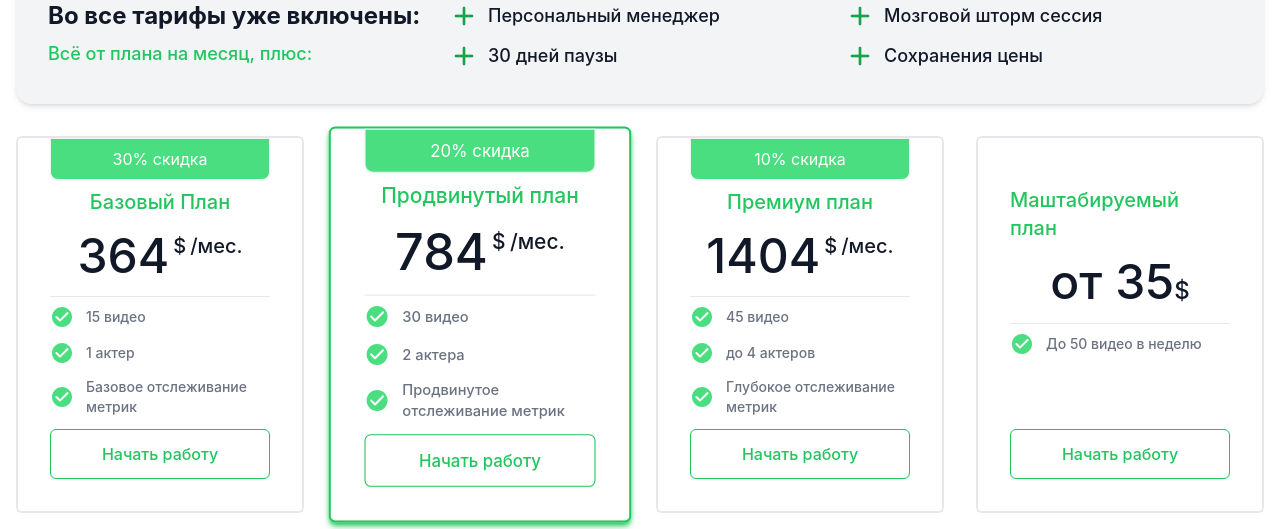
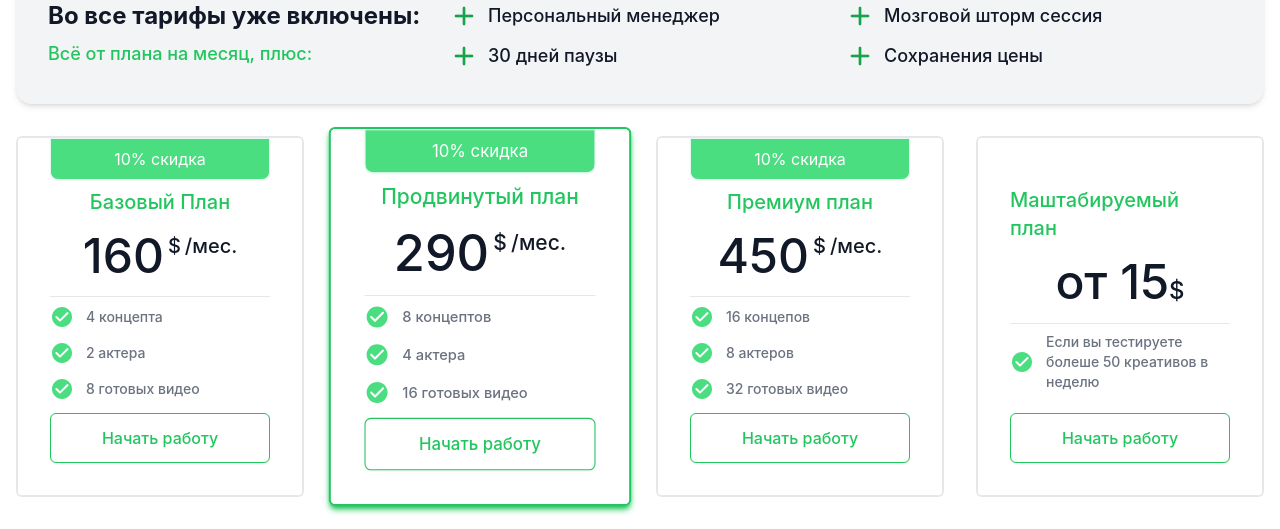
Before and after one commit to Unccepted/x-boost, a React (Create React App) app: page / in a window 1280 px wide. Shown: the part 4580-5109 px from the top of the page. Built offline with nearby package versions, Linux system fonts and the light colour scheme; no server answers.

Commit message:
change in price component

```diff
--- a/src/components/Price/PriceComponent.jsx
+++ b/src/components/Price/PriceComponent.jsx
@@ -12,6 +12,7 @@ export function PriceComponent() {
     setIsMonthly(isChecked);
   };
 
+  console.log(Math.ceil(216 / 10) * 10);
   return (
     <section id="price" className="container px-4 mx-auto">
       <div className="py-12">
@@ -33,33 +34,36 @@ export function PriceComponent() {
         <div className="flex flex-nowrap pt-4 xl:justify-between gap-8 pb-8 overflow-x-scroll xl:overflow-x-auto">
           <Prices
             isMonthly={isMonthly}
-            discount={30}
-            price={520}
+            discount={10}
             plantLvl={"Базовый План"}
-            array={["15 видео", "1 актер", "Базовое отслеживание метрик"]}
-          />
-          <Prices
-            isMonthly={isMonthly}
-            discount={20}
-            price={980}
-            best={true}
-            plantLvl={"Продвинутый план"}
-            // scale={"scale-105"}
-            array={["30 видео", "2 актерa", "Продвинутое отслеживание метрик"]}
+            price={180}
+            discountPrice={160}
+            array={["4 концепта", "2 актера", "8 готовых видео"]}
           />
           <Prices
             isMonthly={isMonthly}
             discount={10}
-            price={1560}
-            plantLvl={"Премиум план"}
-            array={["45 видео", "до 4 актеров", "Глубокое отслеживание метрик"]}
+            price={310}
+            discountPrice={290}
+            best={true}
+            plantLvl={"Продвинутый план"}
+            // scale={"scale-105"}
+            array={["8 концептов", "4 актера", "16 готовых видео"]}
           />
           <Prices
-            isMonthly={true}
+            isMonthly={isMonthly}
+            discount={10}
+            price={490}
+            discountPrice={450}
+            plantLvl={"Премиум план"}
+            array={["16 концепов", "8 актеров", "32 готовых видео"]}
+          />
+          <Prices
+            isMonthly={false}
             hidden={true}
-            price={"от 35"}
+            price={"от 15"}
             plantLvl={"Маштабируемый план"}
-            array={["До 50 видео в неделю"]}
+            array={["Если вы тестируете болеше 50 креативов в неделю"]}
           />
         </div>
       </div>
--- a/src/components/Price/Prices.jsx
+++ b/src/components/Price/Prices.jsx
@@ -16,6 +16,7 @@ export function Prices(props) {
         } px-8 pb-8 bg-white rounded ${props.scale}
         `}
       >
+        {/* Скидка в плане */}
         {!props.hidden ? (
           props.isMonthly ? (
             <div className="py-2 mb-2 border w-full rounded-es-lg rounded-ee-lg text-center text-white border-white-fade shadow-sm bg-green-400 cursor-default">
@@ -40,7 +41,10 @@ export function Prices(props) {
         {props.isMonthly && !props.hidden ? (
           <div className="mb-1 lg:mb-4 flex gap-1">
             <span className="text-3xl lg:text-5xl text-gray-900 font-medium">
-              {(props.price * (100 - props.discount)) / 100}
+              {
+                props.discountPrice
+                // (props.price * (100 - props.discount)) / 100
+              }
             </span>
             <span className="text-xl text-gray-900 font-medium">$</span>
             <span className="text-xl text-gray-900 font-medium">/мес.</span>
```
Also changed, not shown: 1 other file (tests, documents, lock files or other folders).
